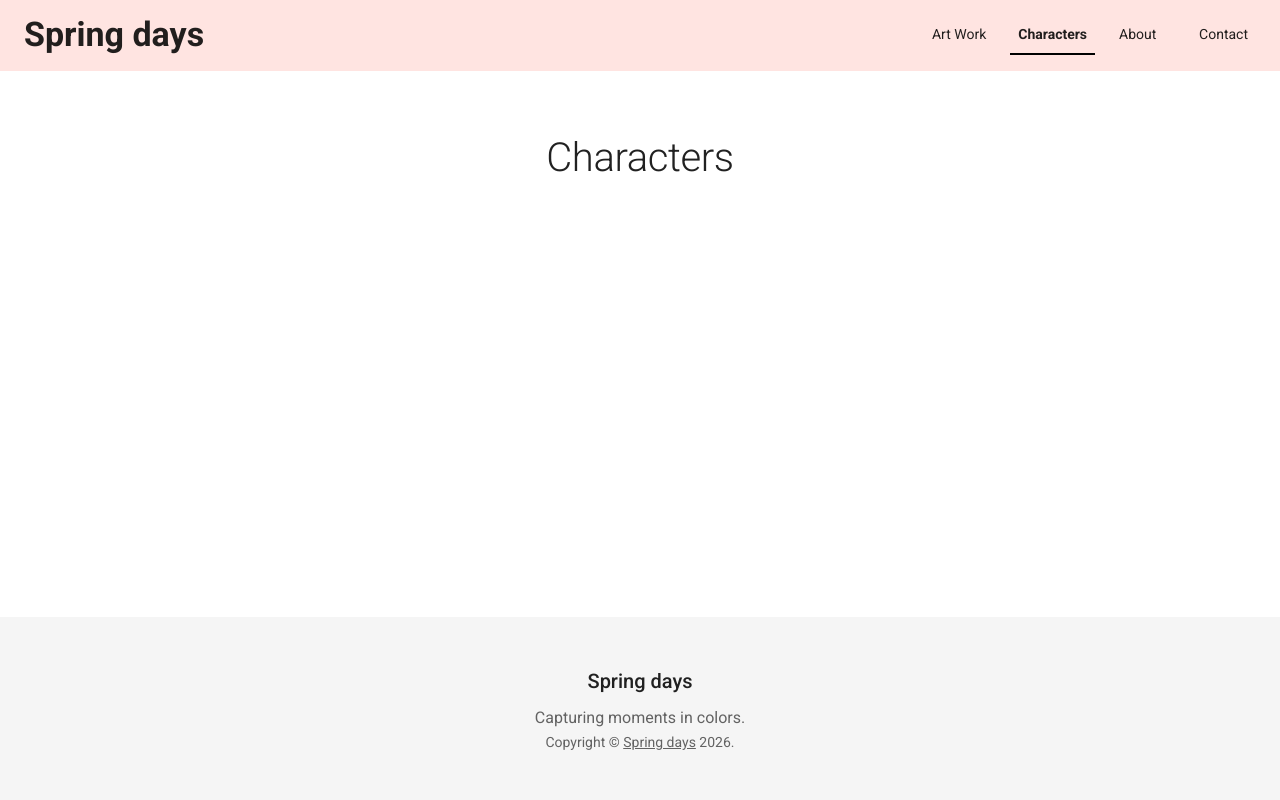
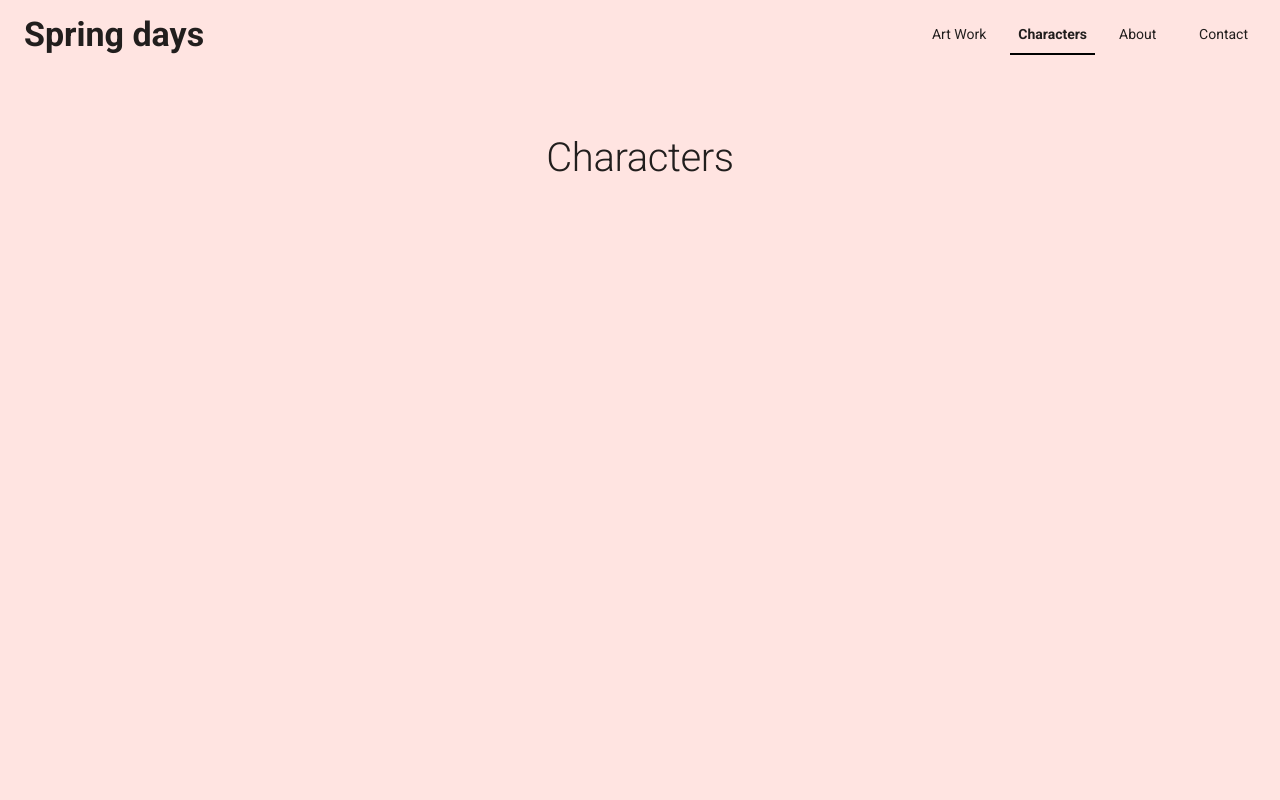
Before and after one commit to jaylee1021/springk_portfolio, a Next.js app: page /characters in a window 1280 px wide. Shown: the top 800 px of the page. Built offline with nearby package versions, Linux system fonts and the light colour scheme.

Commit message:
change characters background to pink

```diff
--- a/src/app/characters/page.tsx
+++ b/src/app/characters/page.tsx
@@ -5,12 +5,14 @@ import Typography from '@mui/material/Typography';
 
 export default function Characters() {
     return (
-        <Container maxWidth="xl" sx={{ py: 8 }}>
+        <Box sx={{ minHeight: '100vh', backgroundColor: '#ffe4e1', py: 8 }}>
+            <Container maxWidth="xl">
                 <Box sx={{ mb: 6, textAlign: 'center' }}>
                     <Typography variant="h1" component="h1" gutterBottom>
                         Characters
                     </Typography>
                 </Box>
             </Container>
+        </Box>
     );
 }
```
Lines whose indentation alone changed are shown as unchanged.
